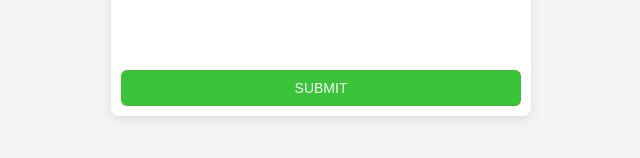
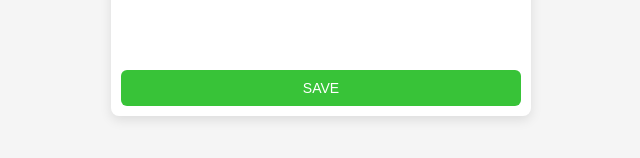
Before and after one commit to Deepti-mayee/Dynamic-Form-Builder, a React (Create React App) app: page / in a window 1280 px wide. Both pictures are taken after a click on the button "PREVIEW". Shown: the part 614-772 px from the top of the page, without its empty margins (319-959 px from the left). Built offline with nearby package versions, Linux system fonts and the light colour scheme.

Commit message:
Submit functionality

```diff
--- a/src/components/FormPreview.js
+++ b/src/components/FormPreview.js
@@ -20,18 +20,21 @@ const FormPreview = ({ fields, formTitle }) => {
   };
 
   // Handle form submission with validation
-  const handleSubmit = (e) => {
-    e.preventDefault();
+  const handleSubmit = () => {
     let isValid = true;
 
-    fields.forEach((field) => {
-      if (field.required && !validateRequired(formValues[field.id])) {
-        isValid = false;
-        alert(`${field.label} is required`);
-      }
-    });
+    // fields.forEach((field) => {
+    //   if (field.required && !validateRequired(formValues[field.id])) {
+    //     isValid = false;
+    //     alert(`${field.label} is required`);
+    //   }
+    // });
 
     if (isValid) {
+      let data = JSON.parse(localStorage.getItem('forms')) || [];
+      const newData = data?.filter(item => item.id !== fields.id);
+      newData.push(fields);
+      localStorage.setItem('forms', JSON.stringify(newData));
       alert("Form submitted successfully!");
     }
   };
@@ -40,7 +43,7 @@ const FormPreview = ({ fields, formTitle }) => {
     <>
       {preview ?
         <div className="previewForm">
-          <form className='formPreview' onSubmit={handleSubmit}>
+          <div className='formPreview'>
             <div>
               <div className="header">
                 <img src="/close.svg" alt="" className='closeButton' onClick={() => setPreview(false)} />
@@ -55,8 +58,8 @@ const FormPreview = ({ fields, formTitle }) => {
                 />
               ))}
             </div>
-            <button className='submitBtn' type="submit">Submit</button>
-          </form>
+            <button className='submitBtn' type="button" onClick={handleSubmit}>Save</button>
+          </div>
         </div>
         :
         <div className='formPreview'>
```
